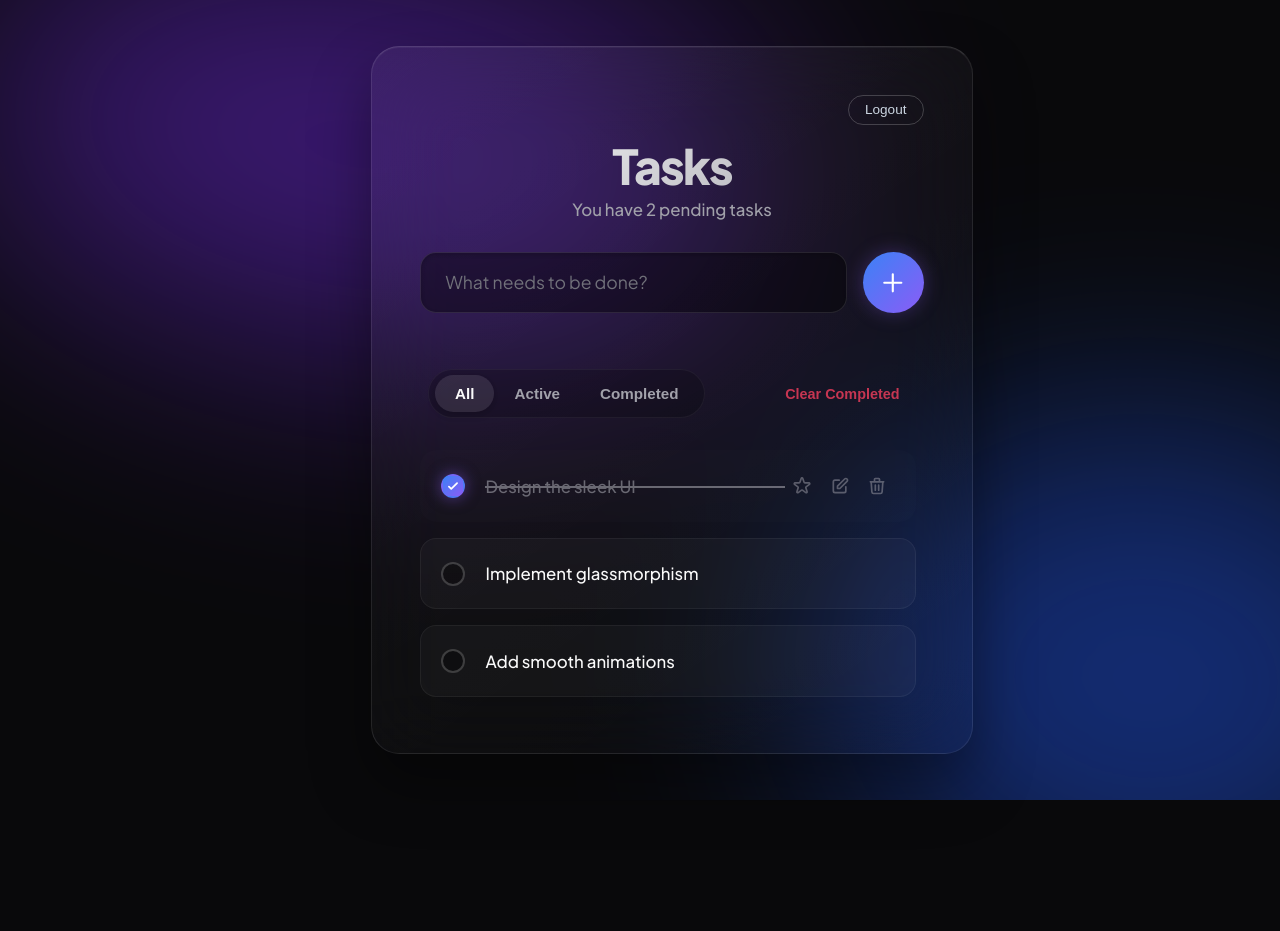
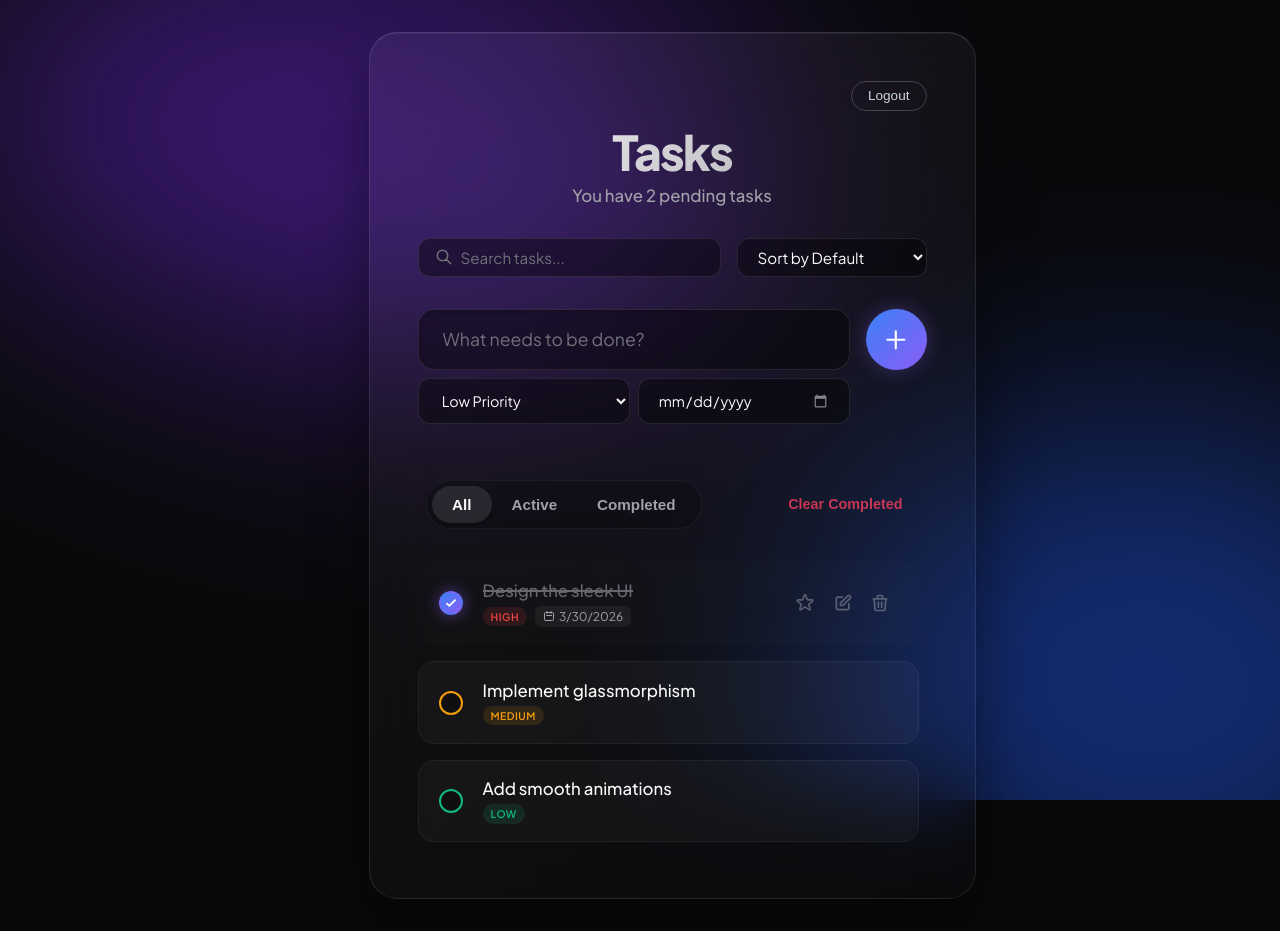
Before and after one commit to kavinkharthik/DevOps-project, a React (Vite) app: page / in a window 1280 px wide. Both pictures are taken after typing "name@example.com", "Sample123" into the empty fields and a click on the button "Login". Before the commit the page ends 800 px from the top, so only its background shows below. Built offline with nearby package versions, Linux system fonts and the light colour scheme.

Commit message:
adding more feature

```diff
--- a/src/components/TodoForm.css
+++ b/src/components/TodoForm.css
@@ -7,7 +7,7 @@
 }
 
 .todo-input {
-  flex: 1;
+  width: 100%;
   padding: 1.15rem 1.5rem;
   border-radius: 16px;
   border: 1px solid rgba(255, 255, 255, 0.1);
@@ -18,6 +18,43 @@
   outline: none;
   font-family: inherit;
   box-shadow: inset 0 2px 5px rgba(0,0,0,0.2);
+}
+
+.input-group {
+  flex: 1;
+  display: flex;
+  flex-direction: column;
+  gap: 0.5rem;
+}
+
+.form-controls {
+  display: flex;
+  gap: 0.5rem;
+}
+
+.todo-select, .todo-date {
+  padding: 0.75rem 1.2rem;
+  border-radius: 12px;
+  border: 1px solid rgba(255, 255, 255, 0.1);
+  background: rgba(0, 0, 0, 0.4);
+  color: var(--text-primary);
+  font-size: 0.9rem;
+  transition: all 0.3s ease;
+  outline: none;
+  font-family: inherit;
+  cursor: pointer;
+  flex: 1;
+}
+
+.todo-select:focus, .todo-date:focus {
+  border-color: rgba(139, 92, 246, 0.6);
+  background: rgba(0, 0, 0, 0.6);
+}
+
+.todo-date::-webkit-calendar-picker-indicator {
+  filter: invert(1);
+  opacity: 0.5;
+  cursor: pointer;
 }
 
 .todo-input:focus {
--- a/src/components/TodoForm.jsx
+++ b/src/components/TodoForm.jsx
@@ -3,16 +3,21 @@ import './TodoForm.css';
 
 const TodoForm = ({ addTask }) => {
   const [value, setValue] = useState('');
+  const [priority, setPriority] = useState('low');
+  const [dueDate, setDueDate] = useState('');
 
   const handleSubmit = (e) => {
     e.preventDefault();
     if (!value.trim()) return;
-    addTask(value.trim());
+    addTask(value.trim(), priority, dueDate);
     setValue('');
+    setPriority('low');
+    setDueDate('');
   };
 
   return (
     <form className="todo-form" onSubmit={handleSubmit}>
+      <div className="input-group">
         <input
           type="text"
           className="todo-input"
@@ -20,6 +25,24 @@ const TodoForm = ({ addTask }) => {
           value={value}
           onChange={(e) => setValue(e.target.value)}
         />
+        <div className="form-controls">
+          <select
+            className="todo-select"
+            value={priority}
+            onChange={(e) => setPriority(e.target.value)}
+          >
+            <option value="low">Low Priority</option>
+            <option value="medium">Medium Priority</option>
+            <option value="high">High Priority</option>
+          </select>
+          <input
+            type="date"
+            className="todo-date"
+            value={dueDate}
+            onChange={(e) => setDueDate(e.target.value)}
+          />
+        </div>
+      </div>
       <button type="submit" className="todo-submit">
         <svg fill="none" stroke="currentColor" viewBox="0 0 24 24">
           <path strokeLinecap="round" strokeLinejoin="round" strokeWidth="2" d="M12 4v16m8-8H4"></path>
--- a/src/components/TodoItem.css
+++ b/src/components/TodoItem.css
@@ -121,13 +121,53 @@
   transform: scale(1);
 }
 
+.task-content {
+  flex: 1;
+  display: flex;
+  flex-direction: column;
+  justify-content: center;
+}
+
+.task-info {
+  display: flex;
+  flex-direction: column;
+  gap: 0.3rem;
+  cursor: text;
+}
+
+.task-meta {
+  display: flex;
+  gap: 0.5rem;
+  align-items: center;
+  font-size: 0.75rem;
+}
+
+.priority-badge {
+  padding: 0.2rem 0.5rem;
+  border-radius: 99px;
+  font-weight: 600;
+  text-transform: uppercase;
+  font-size: 0.65rem;
+  letter-spacing: 0.5px;
+}
+
+.due-date-badge {
+  display: flex;
+  align-items: center;
+  color: var(--text-secondary);
+  background: rgba(255, 255, 255, 0.05);
+  padding: 0.2rem 0.5rem;
+  border-radius: 6px;
+}
+
 .task-text {
-  flex: 1;
   font-size: 1.05rem;
   font-weight: 500;
   transition: all 0.3s cubic-bezier(0.16, 1, 0.3, 1);
   color: var(--text-primary);
   position: relative;
+  display: inline-block;
+  align-self: flex-start;
 }
 
 .task-text::after {
@@ -214,8 +254,16 @@
   background: rgba(239, 68, 68, 0.1);
 }
 
+.edit-mode {
+  display: flex;
+  flex-direction: column;
+  gap: 0.5rem;
+  flex: 1;
+  margin-right: 1rem;
+}
+
 .edit-input {
-  flex: 1;
+  width: 100%;
   background: rgba(255, 255, 255, 0.05);
   border: 1px solid rgba(255, 255, 255, 0.2);
   color: var(--text-primary);
@@ -223,13 +271,39 @@
   padding: 0.4rem 0.8rem;
   font-size: 1.05rem;
   outline: none;
-  margin-right: 1rem;
   transition: all 0.3s ease;
 }
 
 .edit-input:focus {
   border-color: var(--accent-primary);
   box-shadow: 0 0 10px rgba(139, 92, 246, 0.3);
+}
+
+.edit-controls {
+  display: flex;
+  gap: 0.5rem;
+}
+
+.edit-select, .edit-date {
+  padding: 0.4rem 0.8rem;
+  border-radius: 8px;
+  border: 1px solid rgba(255, 255, 255, 0.2);
+  background: rgba(0, 0, 0, 0.4);
+  color: var(--text-primary);
+  font-size: 0.85rem;
+  outline: none;
+  color-scheme: dark;
+}
+
+.save-btn {
+  padding: 0.4rem 0.8rem;
+  border-radius: 8px;
+  background: linear-gradient(135deg, var(--accent-secondary) 0%, var(--accent-primary) 100%);
+  color: white;
+  border: none;
+  cursor: pointer;
+  font-weight: 600;
+  font-size: 0.85rem;
 }
 
 .todo-item.completed .task-actions {
--- a/src/components/TodoItem.jsx
+++ b/src/components/TodoItem.jsx
@@ -4,10 +4,12 @@ import './TodoItem.css';
 const TodoItem = ({ task, toggleTask, toggleStar, editTask, deleteTask }) => {
   const [isEditing, setIsEditing] = useState(false);
   const [editText, setEditText] = useState(task.text);
+  const [editPriority, setEditPriority] = useState(task.priority || 'low');
+  const [editDueDate, setEditDueDate] = useState(task.dueDate || '');
 
   const handleEditSubmit = () => {
     if (editText.trim()) {
-      editTask(task.id, editText);
+      editTask(task.id, editText, editPriority, editDueDate);
     }
     setIsEditing(false);
   };
@@ -15,6 +17,14 @@ const TodoItem = ({ task, toggleTask, toggleStar, editTask, deleteTask }) => {
   const handleKeyDown = (e) => {
     if (e.key === 'Enter') handleEditSubmit();
   };
+
+  const priorityColors = {
+    low: '#10b981', // green
+    medium: '#f59e0b', // yellow
+    high: '#ef4444' // red
+  };
+
+  const priorityColor = priorityColors[task.priority] || priorityColors.low;
 
   return (
     <div className={`todo-item ${task.completed ? 'completed' : ''}`}>
@@ -24,7 +34,7 @@ const TodoItem = ({ task, toggleTask, toggleStar, editTask, deleteTask }) => {
           checked={task.completed}
           onChange={() => toggleTask(task.id)}
         />
-        <span className="checkmark">
+        <span className="checkmark" style={{ borderColor: task.completed ? '' : priorityColor }}>
           {task.completed && (
             <svg fill="none" stroke="currentColor" viewBox="0 0 24 24">
               <path strokeLinecap="round" strokeLinejoin="round" strokeWidth="3" d="M5 13l4 4L19 7"></path>
@@ -32,18 +42,55 @@ const TodoItem = ({ task, toggleTask, toggleStar, editTask, deleteTask }) => {
           )}
         </span>
       </label>
+
+      <div className="task-content">
         {isEditing ? (
+          <div className="edit-mode">
             <input
               autoFocus
               className="edit-input"
               value={editText}
               onChange={(e) => setEditText(e.target.value)}
-          onBlur={handleEditSubmit}
               onKeyDown={handleKeyDown}
             />
+            <div className="edit-controls">
+              <select
+                value={editPriority}
+                onChange={(e) => setEditPriority(e.target.value)}
+                className="edit-select"
+              >
+                <option value="low">Low</option>
+                <option value="medium">Medium</option>
+                <option value="high">High</option>
+              </select>
+              <input
+                type="date"
+                value={editDueDate}
+                onChange={(e) => setEditDueDate(e.target.value)}
+                className="edit-date"
+              />
+              <button className="save-btn" onClick={handleEditSubmit}>Save</button>
+            </div>
+          </div>
         ) : (
-        <span className="task-text" onDoubleClick={() => setIsEditing(true)}>{task.text}</span>
+          <div className="task-info" onDoubleClick={() => setIsEditing(true)}>
+            <span className="task-text">{task.text}</span>
+            <div className="task-meta">
+              <span className="priority-badge" style={{ backgroundColor: `${priorityColor}20`, color: priorityColor }}>
+                {task.priority ? task.priority.charAt(0).toUpperCase() + task.priority.slice(1) : 'Low'}
+              </span>
+              {task.dueDate && (
+                <span className="due-date-badge">
+                  <svg fill="none" stroke="currentColor" viewBox="0 0 24 24" style={{ width: '12px', height: '12px', marginRight: '4px' }}>
+                    <path strokeLinecap="round" strokeLinejoin="round" strokeWidth="2" d="M8 7V3m8 4V3m-9 8h10M5 21h14a2 2 0 002-2V7a2 2 0 00-2-2H5a2 2 0 00-2 2v12a2 2 0 002 2z"></path>
+                  </svg>
+                  {new Date(task.dueDate).toLocaleDateString()}
+                </span>
               )}
+            </div>
+          </div>
+        )}
+      </div>
       <div className={`task-actions ${task.starred ? 'has-star' : ''}`}>
         <button
           className={`action-btn star-btn ${task.starred ? 'starred' : ''}`}
--- a/src/components/TodoLayout.css
+++ b/src/components/TodoLayout.css
@@ -30,6 +30,67 @@
   font-size: 1.05rem;
   color: var(--text-secondary);
   font-weight: 500;
+}
+
+.toolbar {
+  display: flex;
+  gap: 1rem;
+  margin-bottom: 0.5rem;
+  z-index: 2;
+  position: relative;
+}
+
+.search-bar {
+  flex: 1;
+  display: flex;
+  align-items: center;
+  background: rgba(0, 0, 0, 0.4);
+  border: 1px solid rgba(255, 255, 255, 0.1);
+  border-radius: 12px;
+  padding: 0.5rem 1rem;
+  transition: all 0.3s ease;
+}
+
+.search-bar:focus-within {
+  border-color: rgba(139, 92, 246, 0.6);
+  background: rgba(0, 0, 0, 0.5);
+  box-shadow: 0 0 0 2px rgba(139, 92, 246, 0.2);
+}
+
+.search-bar svg {
+  color: #71717a;
+  margin-right: 0.5rem;
+}
+
+.search-bar input {
+  flex: 1;
+  background: transparent;
+  border: none;
+  outline: none;
+  color: var(--text-primary);
+  font-size: 0.95rem;
+  font-family: inherit;
+}
+
+.search-bar input::placeholder {
+  color: #71717a;
+}
+
+.sort-select {
+  padding: 0.5rem 1rem;
+  border-radius: 12px;
+  background: rgba(0, 0, 0, 0.4);
+  border: 1px solid rgba(255, 255, 255, 0.1);
+  color: var(--text-primary);
+  font-size: 0.95rem;
+  outline: none;
+  font-family: inherit;
+  cursor: pointer;
+  color-scheme: dark;
+}
+
+.sort-select:focus {
+  border-color: rgba(139, 92, 246, 0.6);
 }
 
 .filter-controls {
--- a/src/components/TodoLayout.jsx
+++ b/src/components/TodoLayout.jsx
@@ -10,20 +10,22 @@ const TodoLayout = () => {
       return JSON.parse(savedTasks);
     }
     return [
-      { id: 1, text: 'Design the sleek UI', completed: true },
-      { id: 2, text: 'Implement glassmorphism', completed: false },
-      { id: 3, text: 'Add smooth animations', completed: false }
+      { id: 1, text: 'Design the sleek UI', completed: true, priority: 'high', dueDate: '2026-03-30' },
+      { id: 2, text: 'Implement glassmorphism', completed: false, priority: 'medium', dueDate: '' },
+      { id: 3, text: 'Add smooth animations', completed: false, priority: 'low', dueDate: '' }
     ];
   });
 
   const [filter, setFilter] = useState('all');
+  const [searchQuery, setSearchQuery] = useState('');
+  const [sortBy, setSortBy] = useState('default');
 
   useEffect(() => {
     localStorage.setItem('todo_tasks', JSON.stringify(tasks));
   }, [tasks]);
 
-  const addTask = (text) => {
-    const newTask = { id: Date.now(), text, completed: false };
+  const addTask = (text, priority = 'low', dueDate = '') => {
+    const newTask = { id: Date.now(), text, completed: false, priority, dueDate };
     setTasks([newTask, ...tasks]);
   };
 
@@ -35,8 +37,8 @@ const TodoLayout = () => {
     setTasks(tasks.map(t => t.id === id ? { ...t, starred: !t.starred } : t));
   };
 
-  const editTask = (id, newText) => {
-    setTasks(tasks.map(t => t.id === id ? { ...t, text: newText } : t));
+  const editTask = (id, newText, newPriority, newDueDate) => {
+    setTasks(tasks.map(t => t.id === id ? { ...t, text: newText, priority: newPriority, dueDate: newDueDate } : t));
   };
 
   const deleteTask = (id) => {
@@ -47,10 +49,33 @@ const TodoLayout = () => {
     setTasks(tasks.filter(t => !t.completed));
   };
 
-  const filteredTasks = tasks.filter(task => {
+  // 1. Search filter
+  const searchedTasks = tasks.filter(task =>
+    task.text.toLowerCase().includes(searchQuery.toLowerCase())
+  );
+
+  // 2. Status filter
+  const filteredTasks = searchedTasks.filter(task => {
     if (filter === 'active') return !task.completed;
     if (filter === 'completed') return task.completed;
     return true; // 'all'
+  });
+
+  // 3. Sort
+  const sortedTasks = [...filteredTasks].sort((a, b) => {
+    if (sortBy === 'priority') {
+      const p = { high: 3, medium: 2, low: 1 };
+      return (p[b.priority || 'low'] || 0) - (p[a.priority || 'low'] || 0);
+    }
+    if (sortBy === 'date-asc') {
+      if (!a.dueDate) return 1;
+      if (!b.dueDate) return -1;
+      return new Date(a.dueDate) - new Date(b.dueDate);
+    }
+    if (sortBy === 'name') {
+      return a.text.localeCompare(b.text);
+    }
+    return 0; // default order (creation order)
   });
 
   const pendingCount = tasks.filter(t => !t.completed).length;
@@ -61,6 +86,30 @@ const TodoLayout = () => {
         <h1 className="title">Tasks</h1>
         <p className="subtitle">You have {pendingCount} pending task{pendingCount !== 1 ? 's' : ''}</p>
       </header>
+
+      <div className="toolbar">
+        <div className="search-bar">
+          <svg fill="none" stroke="currentColor" viewBox="0 0 24 24" width="18" height="18">
+            <path strokeLinecap="round" strokeLinejoin="round" strokeWidth="2" d="M21 21l-6-6m2-5a7 7 0 11-14 0 7 7 0 0114 0z"></path>
+          </svg>
+          <input
+            type="text"
+            placeholder="Search tasks..."
+            value={searchQuery}
+            onChange={(e) => setSearchQuery(e.target.value)}
+          />
+        </div>
+        <select
+          className="sort-select"
+          value={sortBy}
+          onChange={(e) => setSortBy(e.target.value)}
+        >
+          <option value="default">Sort by Default</option>
+          <option value="priority">Sort by Priority</option>
+          <option value="date-asc">Sort by Due Date</option>
+          <option value="name">Sort Alphabetically</option>
+        </select>
+      </div>
 
       <TodoForm addTask={addTask} />
 
@@ -75,7 +124,7 @@ const TodoLayout = () => {
         )}
       </div>
 
-      <TodoList tasks={filteredTasks} toggleTask={toggleTask} toggleStar={toggleStar} editTask={editTask} deleteTask={deleteTask} filterType={filter} />
+      <TodoList tasks={sortedTasks} toggleTask={toggleTask} toggleStar={toggleStar} editTask={editTask} deleteTask={deleteTask} filterType={filter} />
     </div>
   );
 };
```
Lines whose indentation alone changed are shown as unchanged.
